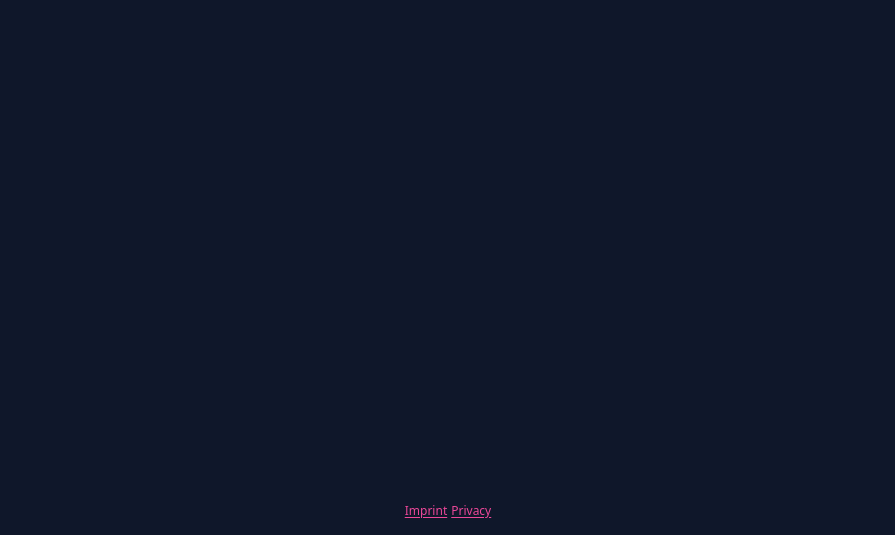
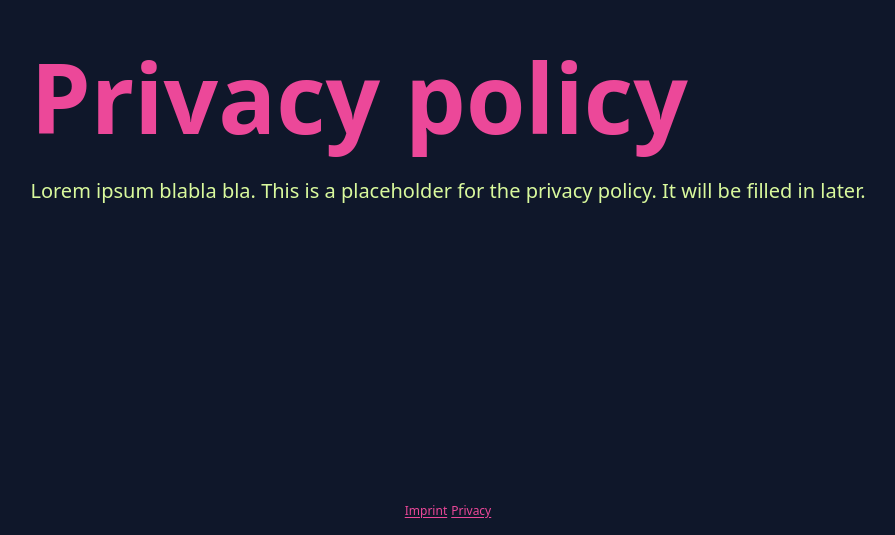
Before and after one commit to schw4rzlicht/julianrabe.com, a Nuxt app: page /privacy in a window 1280 px wide. Before the commit this address had no page. Shown: the part 265-800 px from the top of the page, without its empty margins (192-1087 px from the left). Built offline with nearby package versions, Linux system fonts and the light colour scheme.

Commit message:
fix: add missing pages

```diff
--- /dev/null
+++ b/pages/imprint.vue
@@ -0,0 +1,5 @@
+<template xmlns="http://www.w3.org/1999/html">
+    <h1>Privacy policy</h1>
+    <p>Lorem ipsum blabla bla. This is a placeholder for the imprint. It will be filled in later.</p>
+</template>
+<script setup lang="ts"></script>
--- /dev/null
+++ b/pages/privacy.vue
@@ -0,0 +1,5 @@
+<template xmlns="http://www.w3.org/1999/html">
+    <h1>Privacy policy</h1>
+    <p>Lorem ipsum blabla bla. This is a placeholder for the privacy policy. It will be filled in later.</p>
+</template>
+<script setup lang="ts"></script>
--- /dev/null
+++ b/pages/work.vue
@@ -0,0 +1,5 @@
+<template xmlns="http://www.w3.org/1999/html">
+    <h1>Privacy policy</h1>
+    <p>Lorem ipsum blabla bla. This is a placeholder for the portfolio. It will be filled in later.</p>
+</template>
+<script setup lang="ts"></script>
```
